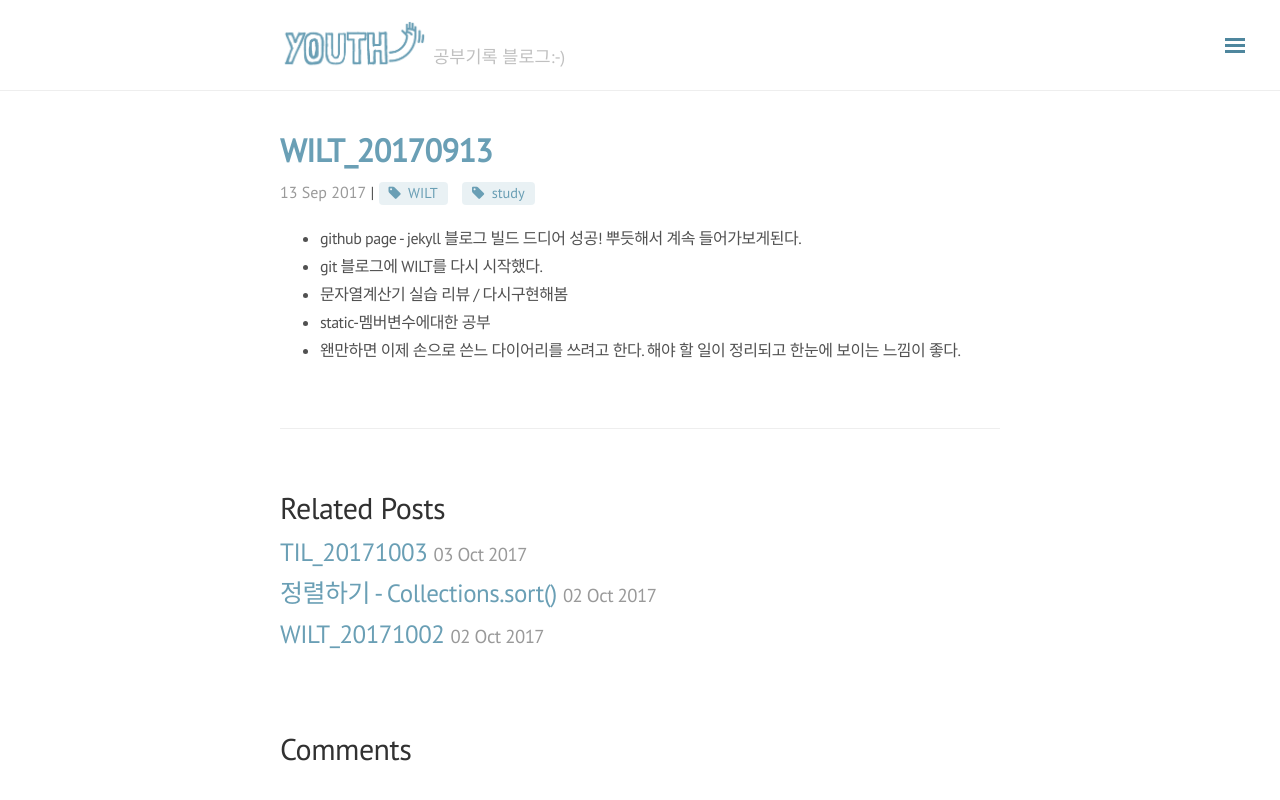
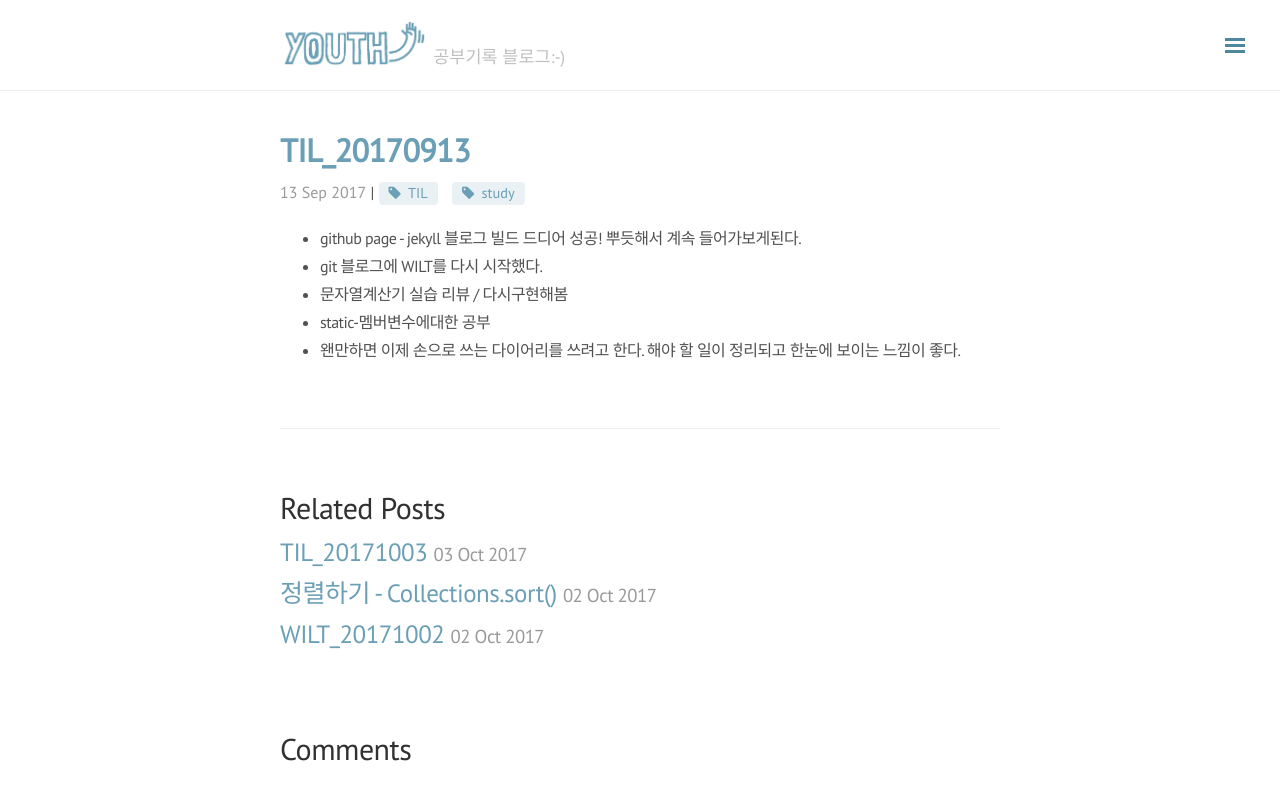
Before and after one commit to jinios/jinios.github.io, a Jekyll site: the page built from _posts/2017-09-13-WILT170913.md, in a window 1280 px wide. Shown: the top 800 px of the page. Built offline with Jekyll 4.4.1, drawn with Linux system fonts in a browser that asks for light colours; nearby versions of some CDN libraries; comment, search, counter and statistics services are not loaded.

Commit message:
Update 2017-09-13-WILT170913.md

```diff
--- a/_posts/2017-09-13-WILT170913.md
+++ b/_posts/2017-09-13-WILT170913.md
@@ -1,7 +1,7 @@
 ---
 layout: post
-title: WILT_20170913
-tags: WILT study
+title: TIL_20170913
+tags: TIL study
 categories: WILT
 ---
 
@@ -9,4 +9,4 @@ categories: WILT
 - git 블로그에 WILT를 다시 시작했다.
 - 문자열계산기 실습 리뷰 / 다시구현해봄
 - static-멤버변수에대한 공부
-- 왠만하면 이제 손으로 쓴느 다이어리를 쓰려고 한다. 해야 할 일이 정리되고 한눈에 보이는 느낌이 좋다.
+- 왠만하면 이제 손으로 쓰는 다이어리를 쓰려고 한다. 해야 할 일이 정리되고 한눈에 보이는 느낌이 좋다.
```
